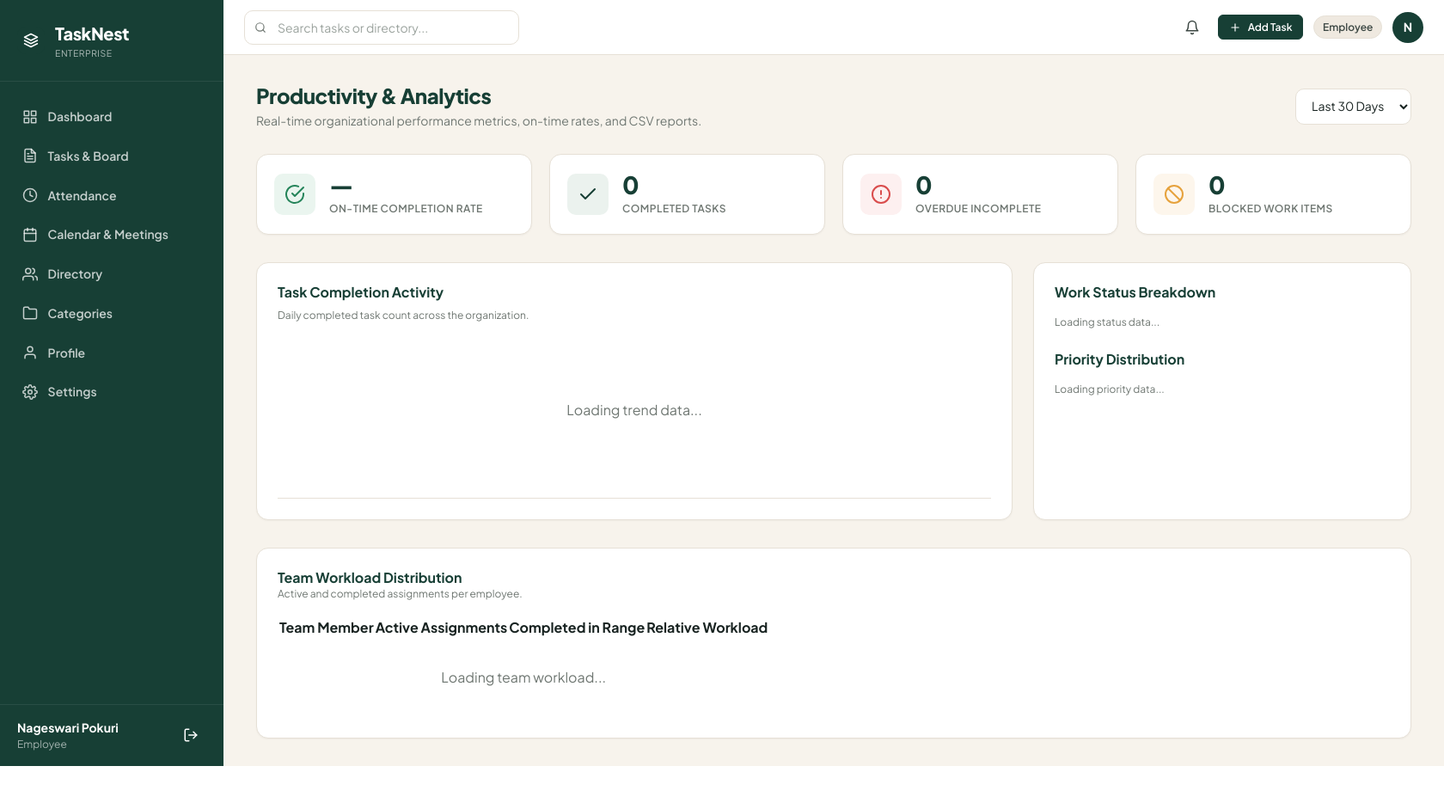
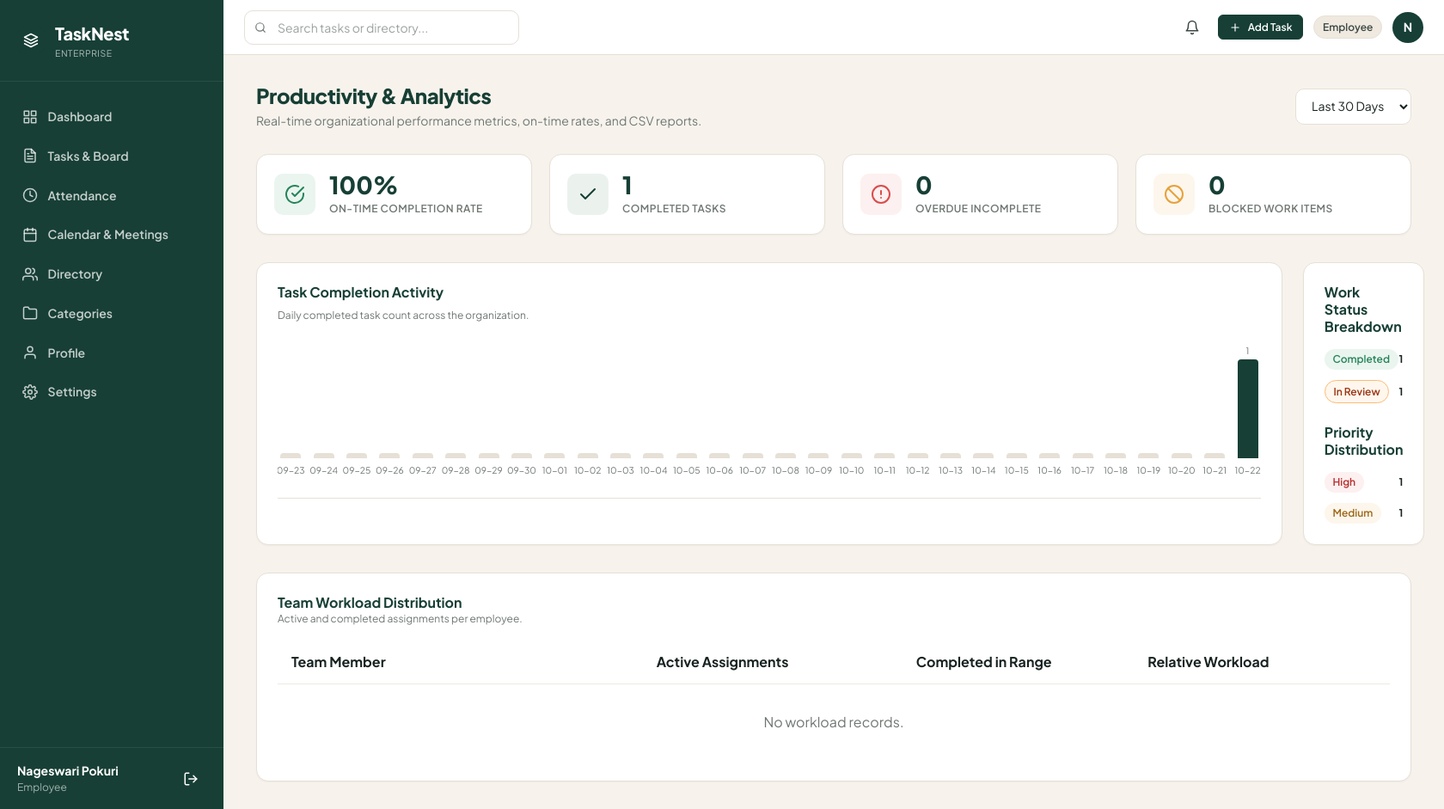
Before and after one commit to kondapatirahul/Task-Manager-Web-App, a Flask app: page /reports in a window 1680 px wide. Shown: the whole page at 86% size. Before the commit the page ends 891 px from the top, so only its background shows below. Run offline with Flask 3, Linux system fonts and the light colour scheme; a user stored in the database is signed in; data that the repository does not hold is empty.

Commit message:
error fix

```diff
--- a/app/routes/reports.py
+++ b/app/routes/reports.py
@@ -3,10 +3,10 @@ Productivity Analytics and CSV Export API routes.
 """
 import io
 import csv
-from datetime import datetime, date, timedelta, timezone
+from datetime import datetime, date, timedelta
 from flask import Blueprint, request, Response
 from flask_login import current_user, login_required
-from sqlalchemy import func
+from sqlalchemy import case, func, or_
 from app import db
 from app.models import (
     Task, Attendance, User, Team,
@@ -24,82 +24,143 @@ def productivity_metrics():
     """
     Real productivity analytics calculated from actual database records.
     """
-    days = 14
+    raw_days = request.args.get('range_days', request.args.get('days', '30'))
     try:
-        if request.args.get('days'):
-            days = min(90, max(7, int(request.args.get('days'))))
+        days = min(90, max(7, int(raw_days)))
     except ValueError:
-        pass
+        return api_error('range_days must be a whole number between 7 and 90.', 400)
 
-    start_date = date.today() - timedelta(days=days)
+    today = date.today()
+    start_date = today - timedelta(days=days - 1)
+    start_datetime = datetime.combine(start_date, datetime.min.time())
+    end_datetime = datetime.combine(today + timedelta(days=1), datetime.min.time())
 
-    # Scoping: if admin, organization-wide; if lead, team tasks; if employee, self tasks
     task_query = Task.query
     if not current_user.has_role(ROLE_SUPER_ADMIN, ROLE_ADMIN):
-        if current_user.is_team_lead and current_user.team_id:
-            task_query = task_query.filter(
-                (Task.team_id == current_user.team_id) | (Task.assignee_id == current_user.id)
-            )
+        if current_user.is_team_lead:
+            led_team_ids = [
+                team_id for (team_id,) in
+                db.session.query(Team.id).filter_by(lead_id=current_user.id).all()
+            ]
+            visibility_filters = [
+                Task.user_id == current_user.id,
+                Task.assignee_id == current_user.id,
+                Task.creator_id == current_user.id,
+            ]
+            if led_team_ids:
+                visibility_filters.append(Task.team_id.in_(led_team_ids))
+            task_query = task_query.filter(or_(*visibility_filters))
         else:
             task_query = task_query.filter(
-                (Task.assignee_id == current_user.id) | (Task.user_id == current_user.id)
+                or_(
+                    Task.user_id == current_user.id,
+                    Task.assignee_id == current_user.id,
+                    Task.creator_id == current_user.id,
+                )
             )
 
-    tasks_in_period = task_query.filter(Task.created_at >= datetime.combine(start_date, datetime.min.time())).all()
+    completed_tasks = task_query.filter(
+        Task.status == 'completed',
+        Task.completed_at >= start_datetime,
+        Task.completed_at < end_datetime,
+    ).with_entities(Task.due_date, Task.completed_at).all()
+    on_time_count = sum(
+        1 for due_date, completed_at in completed_tasks
+        if due_date is None or completed_at.date() <= due_date
+    )
+    completed_count = len(completed_tasks)
+    on_time_rate = round((on_time_count / completed_count) * 100, 1) if completed_count else 0.0
 
-    total_tasks = len(tasks_in_period)
-    completed_tasks = [t for t in tasks_in_period if t.status == 'completed']
-    completed_count = len(completed_tasks)
-    overdue_count = len([t for t in tasks_in_period if t.is_overdue])
+    daily_trends = {
+        (start_date + timedelta(days=offset)).isoformat(): 0
+        for offset in range(days)
+    }
+    daily_counts = (
+        task_query.filter(
+            Task.status == 'completed',
+            Task.completed_at >= start_datetime,
+            Task.completed_at < end_datetime,
+        )
+        .with_entities(func.date(Task.completed_at), func.count(Task.id))
+        .group_by(func.date(Task.completed_at))
+        .all()
+    )
+    for completed_date, count in daily_counts:
+        daily_trends[str(completed_date)] = count
 
-    # Calculate real on-time rate
-    on_time_count = 0
-    for t in completed_tasks:
-        if t.due_date and t.completed_at:
-            if t.completed_at.date() <= t.due_date:
-                on_time_count += 1
-        elif not t.due_date:
-            on_time_count += 1
+    status_distribution = dict(
+        task_query.with_entities(Task.status, func.count(Task.id))
+        .group_by(Task.status)
+        .order_by(Task.status)
+        .all()
+    )
+    priority_distribution = dict(
+        task_query.with_entities(Task.priority, func.count(Task.id))
+        .group_by(Task.priority)
+        .order_by(Task.priority)
+        .all()
+    )
+    overdue_count = task_query.filter(
+        Task.status != 'completed',
+        Task.due_date < today,
+    ).count()
+    blocked_count = task_query.filter(Task.status == 'blocked').count()
 
-    on_time_rate = round((on_time_count / completed_count) * 100, 1) if completed_count > 0 else 0.0
-
-    # Trend by date: count completed per day
-    daily_trends = {}
-    for i in range(days + 1):
-        day_str = (start_date + timedelta(days=i)).isoformat()
-        daily_trends[day_str] = 0
-
-    for t in completed_tasks:
-        if t.completed_at:
-            d_str = t.completed_at.date().isoformat()
-            if d_str in daily_trends:
-                daily_trends[d_str] += 1
-
-    # Team workload distribution (for management)
     workload = []
     if current_user.is_management:
-        assignee_counts = (
-            db.session.query(Task.assignee_id, func.count(Task.id))
-            .filter(Task.status != 'completed')
-            .group_by(Task.assignee_id)
+        effective_assignee_id = func.coalesce(Task.assignee_id, Task.user_id)
+        workload_counts = (
+            task_query.with_entities(
+                effective_assignee_id,
+                func.sum(case((Task.status != 'completed', 1), else_=0)),
+                func.sum(case((
+                    (Task.status == 'completed')
+                    & (Task.completed_at >= start_datetime)
+                    & (Task.completed_at < end_datetime),
+                    1,
+                ), else_=0)),
+            )
+            .group_by(effective_assignee_id)
             .all()
         )
-        for uid, cnt in assignee_counts:
-            if uid:
-                u = User.query.get(uid)
-                if u:
-                    workload.append({
-                        'user_id': u.id,
-                        'name': u.full_name or u.username,
-                        'active_tasks': cnt
-                    })
+        workload_user_ids = [user_id for user_id, _, _ in workload_counts if user_id]
+        users_by_id = {
+            user.id: user
+            for user in User.query.filter(User.id.in_(workload_user_ids)).all()
+        } if workload_user_ids else {}
+        for user_id, active_count, completed_count_for_user in workload_counts:
+            user = users_by_id.get(user_id)
+            if user:
+                workload.append({
+                    'user_id': user.id,
+                    'name': user.full_name or user.username,
+                    'active_tasks': int(active_count or 0),
+                    'completed_tasks': int(completed_count_for_user or 0),
+                })
+        workload.sort(key=lambda item: item['name'].casefold())
 
+    total_tasks = task_query.count()
     return api_success({
+        'range_days': days,
+        'start_date': start_date.isoformat(),
+        'end_date': today.isoformat(),
         'total_tasks': total_tasks,
         'completed_count': completed_count,
         'overdue_count': overdue_count,
         'on_time_rate': on_time_rate,
-        'completion_trends': [{'date': d, 'completed': c} for d, c in daily_trends.items()],
+        'metrics': {
+            'total_tasks': total_tasks,
+            'completed_tasks': completed_count,
+            'overdue_incomplete_tasks': overdue_count,
+            'blocked_tasks': blocked_count,
+            'on_time_rate': on_time_rate,
+        },
+        'completion_trends': [
+            {'date': trend_date, 'completed_count': count, 'completed': count}
+            for trend_date, count in daily_trends.items()
+        ],
+        'status_distribution': status_distribution,
+        'priority_distribution': priority_distribution,
         'workload_distribution': workload,
     })
 
--- a/templates/reports.html
+++ b/templates/reports.html
@@ -1,6 +1,60 @@
 {% extends "_app_layout.html" %}
 
 {% block title %}Productivity Analytics & Reports — TaskNest Enterprise{% endblock %}
+
+{% block extra_head %}
+<style>
+  .workload-table-scroll {
+    overflow-x: auto;
+  }
+
+  .workload-table {
+    width: 100%;
+    min-width: 720px;
+    table-layout: fixed;
+    border-collapse: collapse;
+  }
+
+  .workload-table th,
+  .workload-table td {
+    padding: 0.85rem 1rem;
+    text-align: left;
+    vertical-align: middle;
+  }
+
+  .workload-table th {
+    line-height: 1.4;
+    white-space: normal;
+  }
+
+  .workload-table td {
+    border-top: 1px solid var(--color-border-subtle);
+  }
+
+  .workload-table .workload-count {
+    text-align: center;
+  }
+
+  .workload-table .workload-name {
+    font-weight: 600;
+    overflow-wrap: anywhere;
+  }
+
+  .workload-bar-track {
+    width: 100%;
+    height: 8px;
+    overflow: hidden;
+    background-color: var(--color-surface-subtle);
+    border-radius: 999px;
+  }
+
+  .workload-bar {
+    height: 100%;
+    background-color: var(--color-accent);
+    border-radius: inherit;
+  }
+</style>
+{% endblock %}
 
 {% block app_content %}
 <div class="page-intro" style="display: flex; justify-content: space-between; align-items: center; flex-wrap: wrap; gap: 1rem;">
@@ -15,7 +69,7 @@
       <option value="30" selected>Last 30 Days</option>
       <option value="90">Last 90 Days</option>
     </select>
-    {% if current_user.role in ['super_admin', 'admin_hr', 'team_lead'] %}
+    {% if current_user.is_management %}
     <a href="/api/reports/export/tasks" id="export-tasks-btn" class="btn btn-secondary btn-sm" download>
       <svg class="icon icon-sm" viewBox="0 0 24 24"><path d="M21 15v4a2 2 0 0 1-2 2H5a2 2 0 0 1-2-2v-4"></path><polyline points="7 10 12 15 17 10"></polyline><line x1="12" y1="15" x2="12" y2="3"></line></svg>
       <span>Tasks CSV</span>
@@ -27,6 +81,8 @@
     {% endif %}
   </div>
 </div>
+
+<div id="report-error" role="alert" style="display: none; margin-bottom: 1rem; color: var(--color-danger);"></div>
 
 <!-- Metrics Cards -->
 <div class="metrics-grid" style="margin-bottom: 2rem;">
@@ -115,13 +171,19 @@
       <p style="font-size: var(--font-size-xs); color: var(--color-muted);">Active and completed assignments per employee.</p>
     </div>
   </div>
-  <div style="overflow-x: auto;">
-    <table class="table" id="workload-table">
+  <div class="workload-table-scroll">
+    <table class="table workload-table" id="workload-table">
+      <colgroup>
+        <col style="width: 30%;">
+        <col style="width: 20%;">
+        <col style="width: 27%;">
+        <col style="width: 23%;">
+      </colgroup>
       <thead>
         <tr>
           <th>Team Member</th>
-          <th>Active Assignments</th>
-          <th>Completed in Range</th>
+          <th class="workload-count">Active Assignments</th>
+          <th class="workload-count">Completed in Range</th>
           <th>Relative Workload</th>
         </tr>
       </thead>
@@ -137,38 +199,83 @@
 <script>
 document.addEventListener('DOMContentLoaded', () => {
   const rangeSelect = document.getElementById('report-range');
+  const reportError = document.getElementById('report-error');
+  const trendContainer = document.getElementById('trend-chart-container');
+  const statusBox = document.getElementById('status-breakdown');
+  const priorityBox = document.getElementById('priority-breakdown');
+  const workloadTbody = document.getElementById('workload-tbody');
+  let requestNumber = 0;
+
+  const escapeHtml = value => String(value).replace(/[&<>"']/g, character => ({
+    '&': '&amp;',
+    '<': '&lt;',
+    '>': '&gt;',
+    '"': '&quot;',
+    "'": '&#39;'
+  })[character]);
+  const formatCount = value => new Intl.NumberFormat().format(Number(value) || 0);
+
+  function setLoadingState() {
+    reportError.style.display = 'none';
+    reportError.textContent = '';
+    document.getElementById('kpi-ontime-rate').textContent = '—';
+    document.getElementById('kpi-completed-tasks').textContent = '—';
+    document.getElementById('kpi-overdue-tasks').textContent = '—';
+    document.getElementById('kpi-blocked-tasks').textContent = '—';
+    trendContainer.innerHTML = '<div style="width: 100%; text-align: center; color: var(--color-muted); align-self: center;">Loading trend data...</div>';
+    statusBox.innerHTML = '<div style="color: var(--color-muted); font-size: var(--font-size-xs);">Loading status data...</div>';
+    priorityBox.innerHTML = '<div style="color: var(--color-muted); font-size: var(--font-size-xs);">Loading priority data...</div>';
+    workloadTbody.innerHTML = '<tr><td colspan="4" style="text-align: center; color: var(--color-muted); padding: 2rem;">Loading team workload...</td></tr>';
+  }
 
   async function loadReport() {
+    const requestId = ++requestNumber;
     const days = rangeSelect.value;
+    setLoadingState();
+
     try {
-      const res = await fetch(`/api/reports/productivity?range_days=${days}`);
-      if (!res.ok) throw new Error('Failed to load productivity analytics');
-      const json = await res.json();
+      const response = await fetch(`/api/reports/productivity?range_days=${encodeURIComponent(days)}`, {
+        headers: { 'Accept': 'application/json' },
+        cache: 'no-store'
+      });
+      let json;
+      try {
+        json = await response.json();
+      } catch {
+        throw new Error(`The reports API returned an invalid response (HTTP ${response.status}).`);
+      }
+      if (!response.ok || json.ok !== true) {
+        throw new Error(json.error || `Failed to load report data (HTTP ${response.status}).`);
+      }
       const data = json.data;
+      if (!data || !data.metrics) {
+        throw new Error('The reports API returned incomplete report data.');
+      }
+      if (requestId !== requestNumber) return;
 
       // KPIs
-      const onTime = data.metrics.on_time_rate;
-      document.getElementById('kpi-ontime-rate').textContent = (onTime !== null && onTime !== undefined) ? `${onTime}%` : 'N/A';
-      document.getElementById('kpi-completed-tasks').textContent = data.metrics.completed_tasks;
-      document.getElementById('kpi-overdue-tasks').textContent = data.metrics.overdue_incomplete_tasks;
-      document.getElementById('kpi-blocked-tasks').textContent = data.metrics.blocked_tasks;
+      const metrics = data.metrics;
+      document.getElementById('kpi-ontime-rate').textContent = `${Number(metrics.on_time_rate || 0)}%`;
+      document.getElementById('kpi-completed-tasks').textContent = formatCount(metrics.completed_tasks);
+      document.getElementById('kpi-overdue-tasks').textContent = formatCount(metrics.overdue_incomplete_tasks);
+      document.getElementById('kpi-blocked-tasks').textContent = formatCount(metrics.blocked_tasks);
 
       // Completion trend bar chart
-      const trendContainer = document.getElementById('trend-chart-container');
       const trends = data.completion_trends || [];
-      const maxCount = Math.max(...trends.map(t => t.completed_count), 1);
+      const maxCount = Math.max(...trends.map(trend => Number(trend.completed_count) || 0), 1);
 
-      if (trends.length === 0) {
-        trendContainer.innerHTML = '<div style="width: 100%; text-align: center; color: var(--color-muted); align-self: center;">No activity in this period.</div>';
+      if (!trends.some(trend => Number(trend.completed_count) > 0)) {
+        trendContainer.innerHTML = '<div style="width: 100%; text-align: center; color: var(--color-muted); align-self: center;">No completed tasks in this period.</div>';
       } else {
-        trendContainer.innerHTML = trends.map(t => {
-          const heightPct = Math.round((t.completed_count / maxCount) * 100);
+        trendContainer.innerHTML = trends.map(trend => {
+          const count = Number(trend.completed_count) || 0;
+          const heightPct = Math.round((count / maxCount) * 100);
           const barHeight = Math.max(heightPct, 4);
-          const dateLabel = t.date.slice(5); // MM-DD
+          const dateLabel = escapeHtml(String(trend.date).slice(5));
           return `
             <div style="flex: 1; min-width: 20px; display: flex; flex-direction: column; align-items: center; justify-content: flex-end; height: 100%;">
-              <span style="font-size: 0.65rem; color: var(--color-muted); margin-bottom: 2px;">${t.completed_count > 0 ? t.completed_count : ''}</span>
-              <div style="width: 100%; max-width: 24px; height: ${barHeight}%; background-color: ${t.completed_count > 0 ? 'var(--color-primary)' : 'var(--color-border)'}; border-radius: 4px 4px 0 0; transition: height 0.3s ease;" title="${t.date}: ${t.completed_count} completed"></div>
+              <span style="font-size: 0.65rem; color: var(--color-muted); margin-bottom: 2px;">${count > 0 ? formatCount(count) : ''}</span>
+              <div style="width: 100%; max-width: 24px; height: ${barHeight}%; background-color: ${count > 0 ? 'var(--color-primary)' : 'var(--color-border)'}; border-radius: 4px 4px 0 0; transition: height 0.3s ease;" title="${escapeHtml(trend.date)}: ${formatCount(count)} completed"></div>
               <span style="font-size: 0.65rem; color: var(--color-muted); margin-top: 6px; white-space: nowrap;">${dateLabel}</span>
             </div>
           `;
@@ -176,53 +283,51 @@ document.addEventListener('DOMContentLoaded', () => {
       }
 
       // Status distribution
-      const statusBox = document.getElementById('status-breakdown');
       const statuses = data.status_distribution || {};
       const statusEntries = Object.entries(statuses);
       if (statusEntries.length === 0) {
         statusBox.innerHTML = '<div style="color: var(--color-muted); font-size: var(--font-size-xs);">No status records.</div>';
       } else {
-        statusBox.innerHTML = statusEntries.map(([st, cnt]) => `
+        statusBox.innerHTML = statusEntries.map(([status, count]) => `
           <div style="display: flex; justify-content: space-between; align-items: center; font-size: var(--font-size-xs);">
-            <span class="badge badge-${st}">${st.replace('_', ' ')}</span>
-            <strong style="color: var(--color-text);">${cnt}</strong>
+            <span class="badge badge-${escapeHtml(status)}">${escapeHtml(status.replace('_', ' '))}</span>
+            <strong style="color: var(--color-text);">${formatCount(count)}</strong>
           </div>
         `).join('');
       }
 
       // Priority distribution
-      const priorityBox = document.getElementById('priority-breakdown');
       const priorities = data.priority_distribution || {};
       const priorityEntries = Object.entries(priorities);
       if (priorityEntries.length === 0) {
         priorityBox.innerHTML = '<div style="color: var(--color-muted); font-size: var(--font-size-xs);">No priority records.</div>';
       } else {
-        priorityBox.innerHTML = priorityEntries.map(([pr, cnt]) => `
+        priorityBox.innerHTML = priorityEntries.map(([priority, count]) => `
           <div style="display: flex; justify-content: space-between; align-items: center; font-size: var(--font-size-xs);">
-            <span class="badge badge-${pr}">${pr}</span>
-            <strong style="color: var(--color-text);">${cnt}</strong>
+            <span class="badge badge-${escapeHtml(priority)}">${escapeHtml(priority)}</span>
+            <strong style="color: var(--color-text);">${formatCount(count)}</strong>
           </div>
         `).join('');
       }
 
       // Workload table
-      const workloadTbody = document.getElementById('workload-tbody');
       const workloads = data.workload_distribution || [];
-      const maxActive = Math.max(...workloads.map(w => w.active_tasks), 1);
+      const maxActive = Math.max(...workloads.map(workload => Number(workload.active_tasks) || 0), 1);
 
       if (workloads.length === 0) {
         workloadTbody.innerHTML = '<tr><td colspan="4" style="text-align: center; color: var(--color-muted); padding: 2rem;">No workload records.</td></tr>';
       } else {
-        workloadTbody.innerHTML = workloads.map(w => {
-          const barPct = Math.round((w.active_tasks / maxActive) * 100);
+        workloadTbody.innerHTML = workloads.map(workload => {
+          const activeTasks = Number(workload.active_tasks) || 0;
+          const barPct = Math.round((activeTasks / maxActive) * 100);
           return `
             <tr>
-              <td style="font-weight: 600;">${w.name}</td>
-              <td><strong>${w.active_tasks}</strong></td>
-              <td>${w.completed_tasks}</td>
-              <td style="width: 40%;">
-                <div style="background-color: var(--color-surface-subtle); border-radius: 999px; height: 8px; width: 100%; overflow: hidden;">
-                  <div style="width: ${barPct}%; height: 100%; background-color: var(--color-accent); border-radius: 999px;"></div>
+              <td class="workload-name">${escapeHtml(workload.name)}</td>
+              <td class="workload-count"><strong>${formatCount(activeTasks)}</strong></td>
+              <td class="workload-count">${formatCount(workload.completed_tasks)}</td>
+              <td>
+                <div class="workload-bar-track">
+                  <div class="workload-bar" style="width: ${barPct}%;"></div>
                 </div>
               </td>
             </tr>
@@ -231,8 +336,15 @@ document.addEventListener('DOMContentLoaded', () => {
       }
 
     } catch (err) {
-      console.error(err);
-      showToast(err.message, 'error');
+      if (requestId !== requestNumber) return;
+      console.error('Unable to load productivity reports:', err);
+      const message = err instanceof Error ? err.message : 'Unable to load report data.';
+      reportError.textContent = message;
+      reportError.style.display = 'block';
+      trendContainer.innerHTML = '<div style="width: 100%; text-align: center; color: var(--color-danger); align-self: center;">Unable to load trend data.</div>';
+      statusBox.innerHTML = '<div style="color: var(--color-danger); font-size: var(--font-size-xs);">Unable to load status data.</div>';
+      priorityBox.innerHTML = '<div style="color: var(--color-danger); font-size: var(--font-size-xs);">Unable to load priority data.</div>';
+      workloadTbody.innerHTML = '<tr><td colspan="4" style="text-align: center; color: var(--color-danger); padding: 2rem;">Unable to load team workload.</td></tr>';
     }
   }
 
```
Also changed, not shown: docs/api-contract.md (+10 -0 lines), tests/test_reports.py (added, +132 -0 lines).
